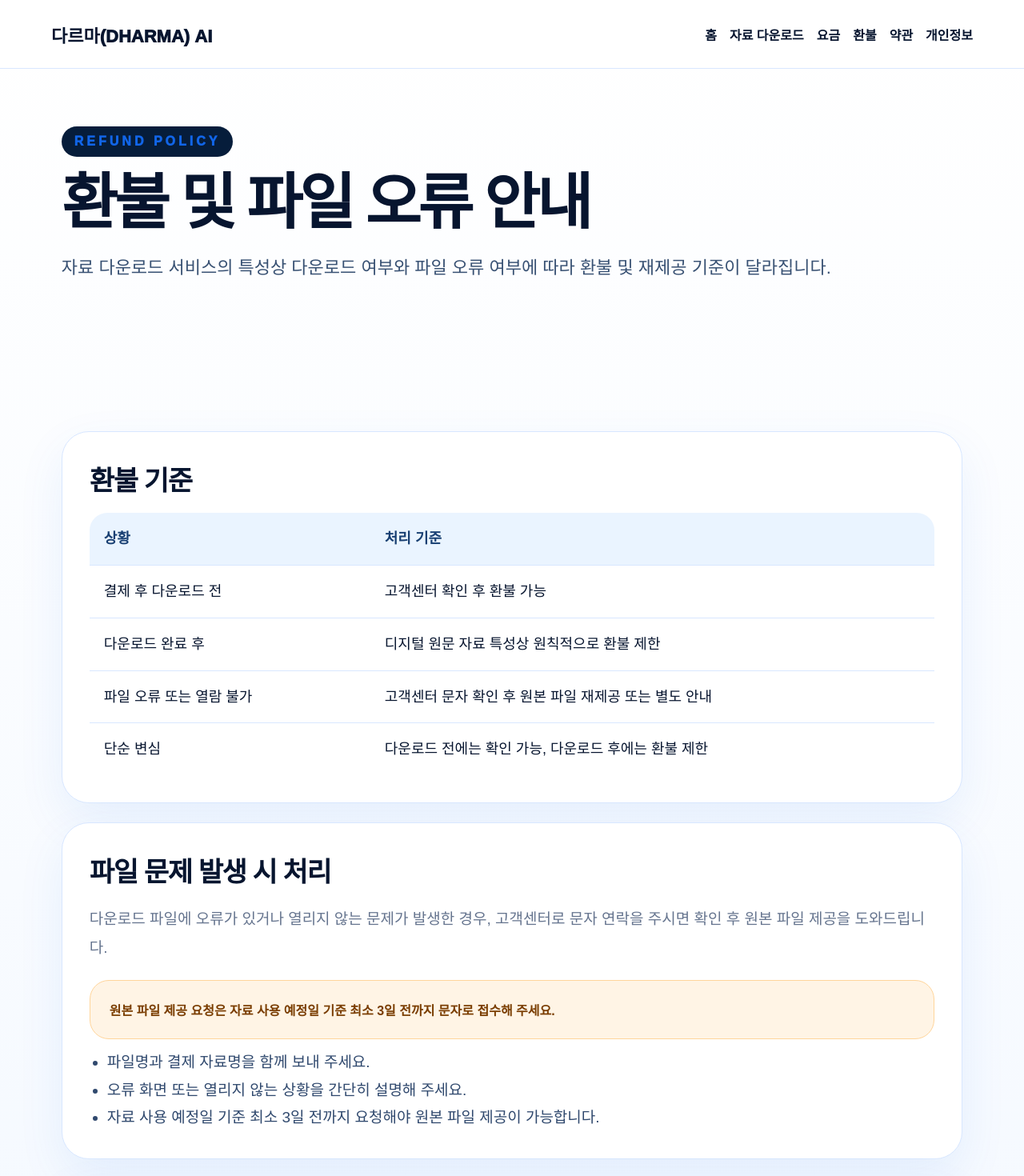
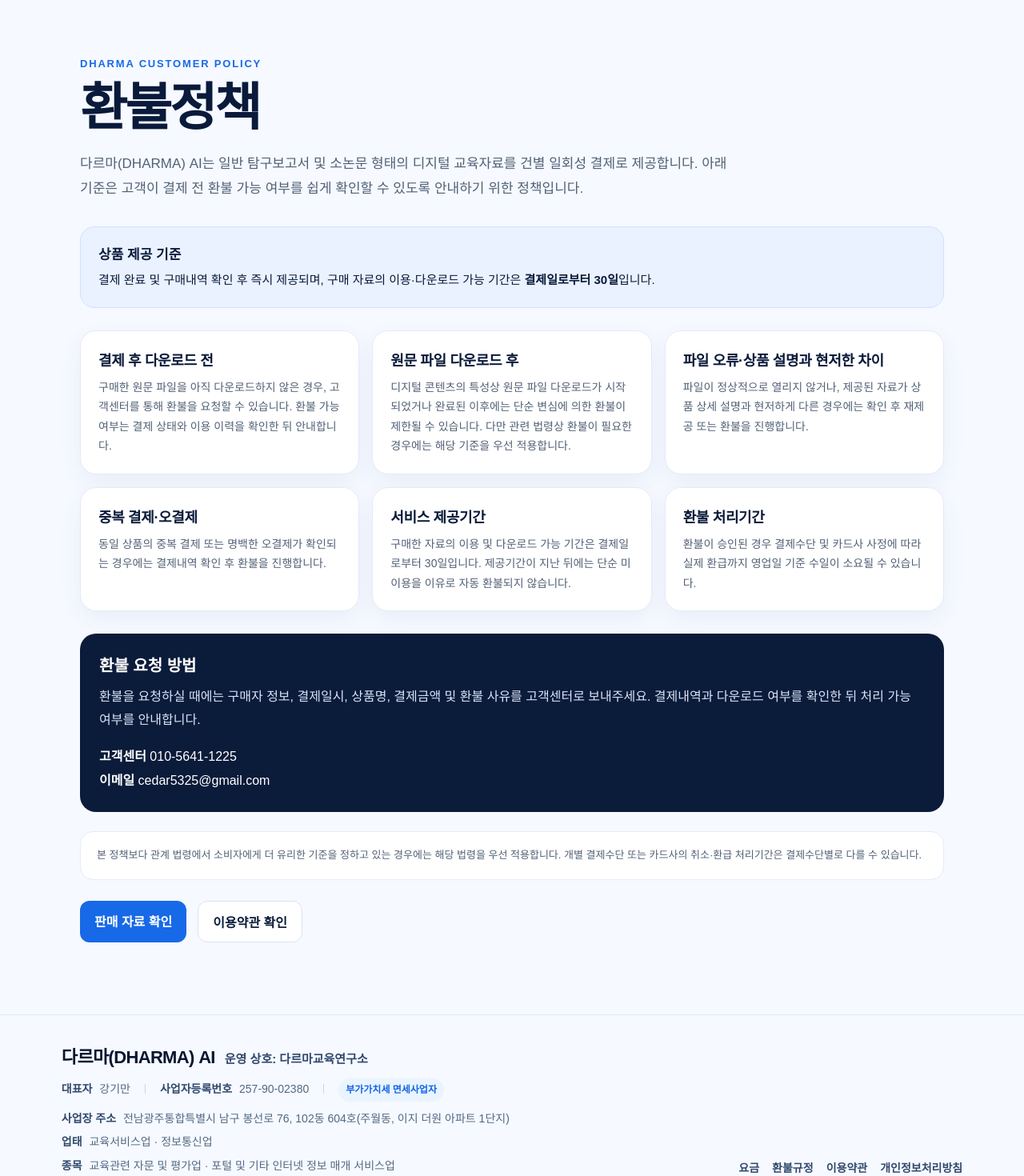
Before and after one commit to cedar5325-ui/dharma-ai, a Next.js app: page /refund in a window 1280 px wide. Shown: the top 1470 px of the page at 80% size. Built offline with nearby package versions, Linux system fonts and the light colour scheme.

Commit message:
Update refund policy for Toss review

```diff
--- a/src/app/refund/page.tsx
+++ b/src/app/refund/page.tsx
@@ -1,284 +1,219 @@
 "use client";
 
+import Link from "next/link";
 import DharmaBusinessFooter from "../../components/DharmaBusinessFooter";
 
-
-function PageHeader({ title, eyebrow, description }: { title: string; eyebrow: string; description: string }) {
-  return (
-    <section className="hero">
-      <div className="eyebrow">{eyebrow}</div>
-      <h1>{title}</h1>
-      <p>{description}</p>
-    </section>
-  );
-}
-
-function TopNav() {
-  return (
-    <header className="header">
-      <strong>다르마(DHARMA) AI</strong>
-      <nav>
-        <a href="/">홈</a>
-        <a href="/materials">자료 다운로드</a>
-        <a href="/pricing">요금</a>
-        <a href="/refund">환불</a>
-        <a href="/terms">약관</a>
-        <a href="/privacy">개인정보</a>
-      </nav>
-    </header>
-  );
-}
-
-const styleBlock = (
-  <style>{`
-    * { box-sizing: border-box; }
-    .page {
-      min-height: 100vh;
-      background: linear-gradient(180deg, #ffffff 0%, #f1f7ff 100%);
-      color: #07152f;
-      font-family: Arial, sans-serif;
-      padding-bottom: 90px;
-    }
-    .header {
-      height: 86px;
-      display: flex;
-      align-items: center;
-      justify-content: space-between;
-      gap: 20px;
-      padding: 0 5vw;
-      border-bottom: 1px solid #d9e7ff;
-      background: rgba(255,255,255,.94);
-      position: sticky;
-      top: 0;
-      z-index: 10;
-    }
-    .header strong {
-      font-size: 22px;
-      font-weight: 950;
-    }
-    nav {
-      display: flex;
-      gap: 16px;
-      flex-wrap: wrap;
-      font-weight: 900;
-    }
-    nav a {
-      color: #07152f;
-      text-decoration: none;
-    }
-    .hero, .section {
-      max-width: 1400px;
-      margin: 0 auto;
-      padding-left: 6vw;
-      padding-right: 6vw;
-    }
-    .hero {
-      padding-top: 72px;
-      padding-bottom: 28px;
-    }
-    .eyebrow {
-      color: #1165e8;
-      letter-spacing: 4px;
-      font-weight: 950;
-      margin-bottom: 18px;
-    }
-    h1 {
-      font-size: clamp(48px, 6vw, 76px);
-      line-height: 1.05;
-      letter-spacing: -0.055em;
-      margin: 0 0 22px;
-      font-weight: 950;
-    }
-    .hero p {
-      font-size: 22px;
-      line-height: 1.7;
-      color: #385173;
-      max-width: 980px;
-    }
-    .card {
-      background: white;
-      border: 1px solid #d8e7ff;
-      border-radius: 34px;
-      box-shadow: 0 22px 60px rgba(17,101,232,.08);
-      padding: 34px;
-      margin-top: 24px;
-    }
-    .grid {
-      display: grid;
-      grid-template-columns: repeat(2, minmax(0, 1fr));
-      gap: 22px;
-    }
-    .grid3 {
-      display: grid;
-      grid-template-columns: repeat(3, minmax(0, 1fr));
-      gap: 22px;
-    }
-    h2 {
-      font-size: 34px;
-      margin: 0 0 18px;
-      letter-spacing: -0.04em;
-    }
-    h3 {
-      font-size: 26px;
-      margin: 0 0 12px;
-      letter-spacing: -0.035em;
-    }
-    p, li {
-      font-size: 19px;
-      line-height: 1.8;
-      color: #30496e;
-    }
-    ul {
-      padding-left: 22px;
-      margin: 12px 0 0;
-    }
-    .price {
-      font-size: 46px;
-      font-weight: 950;
-      letter-spacing: -0.04em;
-      color: #1165e8;
-      margin: 12px 0;
-    }
-    .premium {
-      color: #e11931;
-    }
-    .badge {
-      display: inline-flex;
-      padding: 10px 14px;
-      border-radius: 999px;
-      background: #eaf4ff;
-      color: #1165e8;
-      font-weight: 950;
-      margin-bottom: 14px;
-    }
-    .redBadge {
-      background: #e11931;
-      color: white;
-    }
-    .notice {
-      background: #eaf4ff;
-      border: 1px solid #d8e7ff;
-      border-radius: 24px;
-      padding: 24px;
-      margin-top: 22px;
-      font-weight: 900;
-      color: #183f72;
-    }
-    .danger {
-      background: #fff4e5;
-      border-color: #ffd59b;
-      color: #7a3d00;
-    }
-    .table {
-      width: 100%;
-      border-collapse: collapse;
-      overflow: hidden;
-      border-radius: 22px;
-      margin-top: 18px;
-      font-size: 18px;
-    }
-    .table th, .table td {
-      border-bottom: 1px solid #d8e7ff;
-      padding: 18px;
-      text-align: left;
-      line-height: 1.6;
-    }
-    .table th {
-      background: #eaf4ff;
-      font-weight: 950;
-      color: #183f72;
-    }
-    .table tr:last-child td {
-      border-bottom: 0;
-    }
-    .cta {
-      display: inline-flex;
-      margin-top: 22px;
-      padding: 18px 28px;
-      border-radius: 18px;
-      background: #1165e8;
-      color: white;
-      text-decoration: none;
-      font-weight: 950;
-      box-shadow: 0 18px 42px rgba(17,101,232,.24);
-    }
-    @media (max-width: 900px) {
-      .grid, .grid3 {
-        grid-template-columns: 1fr;
-      }
-      .header {
-        height: auto;
-        padding: 18px 5vw;
-        align-items: flex-start;
-        flex-direction: column;
-      }
-    }
-  `}</style>
-);
-
+const rows = [
+  {
+    title: "결제 후 다운로드 전",
+    desc: "구매한 원문 파일을 아직 다운로드하지 않은 경우, 고객센터를 통해 환불을 요청할 수 있습니다. 환불 가능 여부는 결제 상태와 이용 이력을 확인한 뒤 안내합니다.",
+  },
+  {
+    title: "원문 파일 다운로드 후",
+    desc: "디지털 콘텐츠의 특성상 원문 파일 다운로드가 시작되었거나 완료된 이후에는 단순 변심에 의한 환불이 제한될 수 있습니다. 다만 관련 법령상 환불이 필요한 경우에는 해당 기준을 우선 적용합니다.",
+  },
+  {
+    title: "파일 오류·상품 설명과 현저한 차이",
+    desc: "파일이 정상적으로 열리지 않거나, 제공된 자료가 상품 상세 설명과 현저하게 다른 경우에는 확인 후 재제공 또는 환불을 진행합니다.",
+  },
+  {
+    title: "중복 결제·오결제",
+    desc: "동일 상품의 중복 결제 또는 명백한 오결제가 확인되는 경우에는 결제내역 확인 후 환불을 진행합니다.",
+  },
+  {
+    title: "서비스 제공기간",
+    desc: "구매한 자료의 이용 및 다운로드 가능 기간은 결제일로부터 30일입니다. 제공기간이 지난 뒤에는 단순 미이용을 이유로 자동 환불되지 않습니다.",
+  },
+  {
+    title: "환불 처리기간",
+    desc: "환불이 승인된 경우 결제수단 및 카드사 사정에 따라 실제 환급까지 영업일 기준 수일이 소요될 수 있습니다.",
+  },
+];
 
 export default function RefundPage() {
   return (
-    <main className="page">
-      <TopNav />
-      <PageHeader
-        eyebrow="REFUND POLICY"
-        title="환불 및 파일 오류 안내"
-        description="자료 다운로드 서비스의 특성상 다운로드 여부와 파일 오류 여부에 따라 환불 및 재제공 기준이 달라집니다."
-      />
+    <main
+      style={{
+        minHeight: "100vh",
+        background: "#f6f9ff",
+        color: "#091a3a",
+      }}
+    >
+      <section
+        style={{
+          width: "min(1080px, calc(100% - 32px))",
+          margin: "0 auto",
+          padding: "72px 0 52px",
+        }}
+      >
+        <div
+          style={{
+            fontSize: 13,
+            fontWeight: 900,
+            letterSpacing: "0.14em",
+            color: "#1769e8",
+            marginBottom: 14,
+          }}
+        >
+          DHARMA CUSTOMER POLICY
+        </div>
 
-      <section className="section">
-        <article className="card">
-          <h2>환불 기준</h2>
-          <table className="table">
-            <thead>
-              <tr>
-                <th>상황</th>
-                <th>처리 기준</th>
-              </tr>
-            </thead>
-            <tbody>
-              <tr>
-                <td>결제 후 다운로드 전</td>
-                <td>고객센터 확인 후 환불 가능</td>
-              </tr>
-              <tr>
-                <td>다운로드 완료 후</td>
-                <td>디지털 원문 자료 특성상 원칙적으로 환불 제한</td>
-              </tr>
-              <tr>
-                <td>파일 오류 또는 열람 불가</td>
-                <td>고객센터 문자 확인 후 원본 파일 재제공 또는 별도 안내</td>
-              </tr>
-              <tr>
-                <td>단순 변심</td>
-                <td>다운로드 전에는 확인 가능, 다운로드 후에는 환불 제한</td>
-              </tr>
-            </tbody>
-          </table>
-        </article>
+        <h1
+          style={{
+            margin: 0,
+            fontSize: "clamp(36px, 6vw, 64px)",
+            lineHeight: 1.08,
+            letterSpacing: "-0.045em",
+          }}
+        >
+          환불정책
+        </h1>
 
-        <article className="card">
-          <h2>파일 문제 발생 시 처리</h2>
-          <p>다운로드 파일에 오류가 있거나 열리지 않는 문제가 발생한 경우, 고객센터로 문자 연락을 주시면 확인 후 원본 파일 제공을 도와드립니다.</p>
-          <div className="notice danger">
-            원본 파일 제공 요청은 자료 사용 예정일 기준 최소 3일 전까지 문자로 접수해 주세요.
+        <p
+          style={{
+            margin: "20px 0 0",
+            maxWidth: 820,
+            color: "#526176",
+            fontSize: 17,
+            lineHeight: 1.8,
+          }}
+        >
+          다르마(DHARMA) AI는 일반 탐구보고서 및 소논문 형태의 디지털 교육자료를
+          건별 일회성 결제로 제공합니다. 아래 기준은 고객이 결제 전 환불 가능 여부를
+          쉽게 확인할 수 있도록 안내하기 위한 정책입니다.
+        </p>
+
+        <div
+          style={{
+            marginTop: 32,
+            padding: "20px 22px",
+            borderRadius: 18,
+            border: "1px solid #cfe0ff",
+            background: "#eaf2ff",
+          }}
+        >
+          <strong style={{ display: "block", marginBottom: 8, fontSize: 17 }}>
+            상품 제공 기준
+          </strong>
+          <div style={{ lineHeight: 1.75, fontSize: 15 }}>
+            결제 완료 및 구매내역 확인 후 즉시 제공되며, 구매 자료의 이용·다운로드
+            가능 기간은 <strong>결제일로부터 30일</strong>입니다.
           </div>
-          <ul>
-            <li>파일명과 결제 자료명을 함께 보내 주세요.</li>
-            <li>오류 화면 또는 열리지 않는 상황을 간단히 설명해 주세요.</li>
-            <li>자료 사용 예정일 기준 최소 3일 전까지 요청해야 원본 파일 제공이 가능합니다.</li>
-          </ul>
-        </article>
+        </div>
 
-        <article className="card">
-          <h2>다운로드 권한</h2>
-          <p>자료는 월 구독 없이 1건 단위로 결제하며, 결제 완료 후 해당 자료 1건의 다운로드 권한이 부여됩니다.</p>
-          <p>무단 공유, 재배포, 재판매는 허용되지 않습니다.</p>
-        </article>
+        <div
+          style={{
+            display: "grid",
+            gridTemplateColumns: "repeat(auto-fit, minmax(280px, 1fr))",
+            gap: 16,
+            marginTop: 28,
+          }}
+        >
+          {rows.map((item) => (
+            <article
+              key={item.title}
+              style={{
+                padding: "22px 22px",
+                borderRadius: 20,
+                background: "#ffffff",
+                border: "1px solid #e4ebf7",
+                boxShadow: "0 10px 30px rgba(24, 67, 130, 0.06)",
+              }}
+            >
+              <h2
+                style={{
+                  margin: "0 0 10px",
+                  fontSize: 18,
+                  letterSpacing: "-0.02em",
+                }}
+              >
+                {item.title}
+              </h2>
+              <p
+                style={{
+                  margin: 0,
+                  fontSize: 14,
+                  lineHeight: 1.75,
+                  color: "#526176",
+                }}
+              >
+                {item.desc}
+              </p>
+            </article>
+          ))}
+        </div>
+
+        <section
+          style={{
+            marginTop: 28,
+            padding: "24px",
+            borderRadius: 20,
+            background: "#0b1b3a",
+            color: "#ffffff",
+          }}
+        >
+          <h2 style={{ margin: "0 0 12px", fontSize: 20 }}>환불 요청 방법</h2>
+          <p style={{ margin: 0, lineHeight: 1.8, color: "#d8e4f8" }}>
+            환불을 요청하실 때에는 구매자 정보, 결제일시, 상품명, 결제금액 및 환불
+            사유를 고객센터로 보내주세요. 결제내역과 다운로드 여부를 확인한 뒤
+            처리 가능 여부를 안내합니다.
+          </p>
+          <div style={{ marginTop: 16, lineHeight: 1.9 }}>
+            <div><strong>고객센터</strong> 010-5641-1225</div>
+            <div><strong>이메일</strong> cedar5325@gmail.com</div>
+          </div>
+        </section>
+
+        <div
+          style={{
+            marginTop: 24,
+            padding: "18px 20px",
+            borderRadius: 16,
+            background: "#ffffff",
+            border: "1px solid #e4ebf7",
+            color: "#526176",
+            fontSize: 13,
+            lineHeight: 1.75,
+          }}
+        >
+          본 정책보다 관계 법령에서 소비자에게 더 유리한 기준을 정하고 있는 경우에는
+          해당 법령을 우선 적용합니다. 개별 결제수단 또는 카드사의 취소·환급 처리기간은
+          결제수단별로 다를 수 있습니다.
+        </div>
+
+        <div style={{ marginTop: 26, display: "flex", gap: 14, flexWrap: "wrap" }}>
+          <Link
+            href="/materials"
+            style={{
+              padding: "13px 18px",
+              borderRadius: 12,
+              background: "#1769e8",
+              color: "#ffffff",
+              fontWeight: 800,
+              textDecoration: "none",
+            }}
+          >
+            판매 자료 확인
+          </Link>
+          <Link
+            href="/terms"
+            style={{
+              padding: "13px 18px",
+              borderRadius: 12,
+              background: "#ffffff",
+              color: "#0b1b3a",
+              fontWeight: 800,
+              textDecoration: "none",
+              border: "1px solid #dbe3ef",
+            }}
+          >
+            이용약관 확인
+          </Link>
+        </div>
       </section>
+
+      {/* DHARMA_TOSS_REVIEW_STEP3_REFUND_POLICY */}
       <DharmaBusinessFooter />
-      {styleBlock}
     </main>
   );
 }
```
